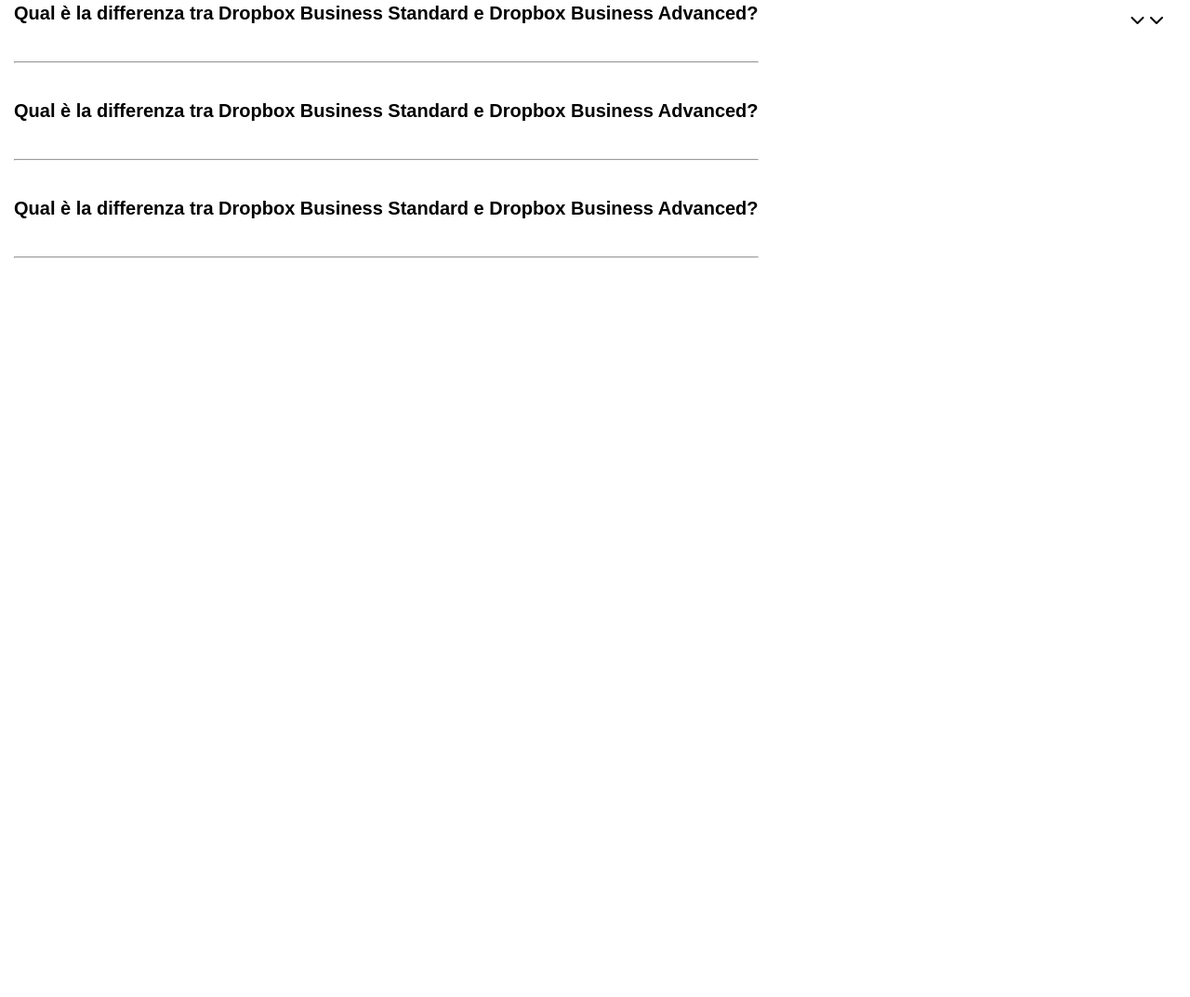
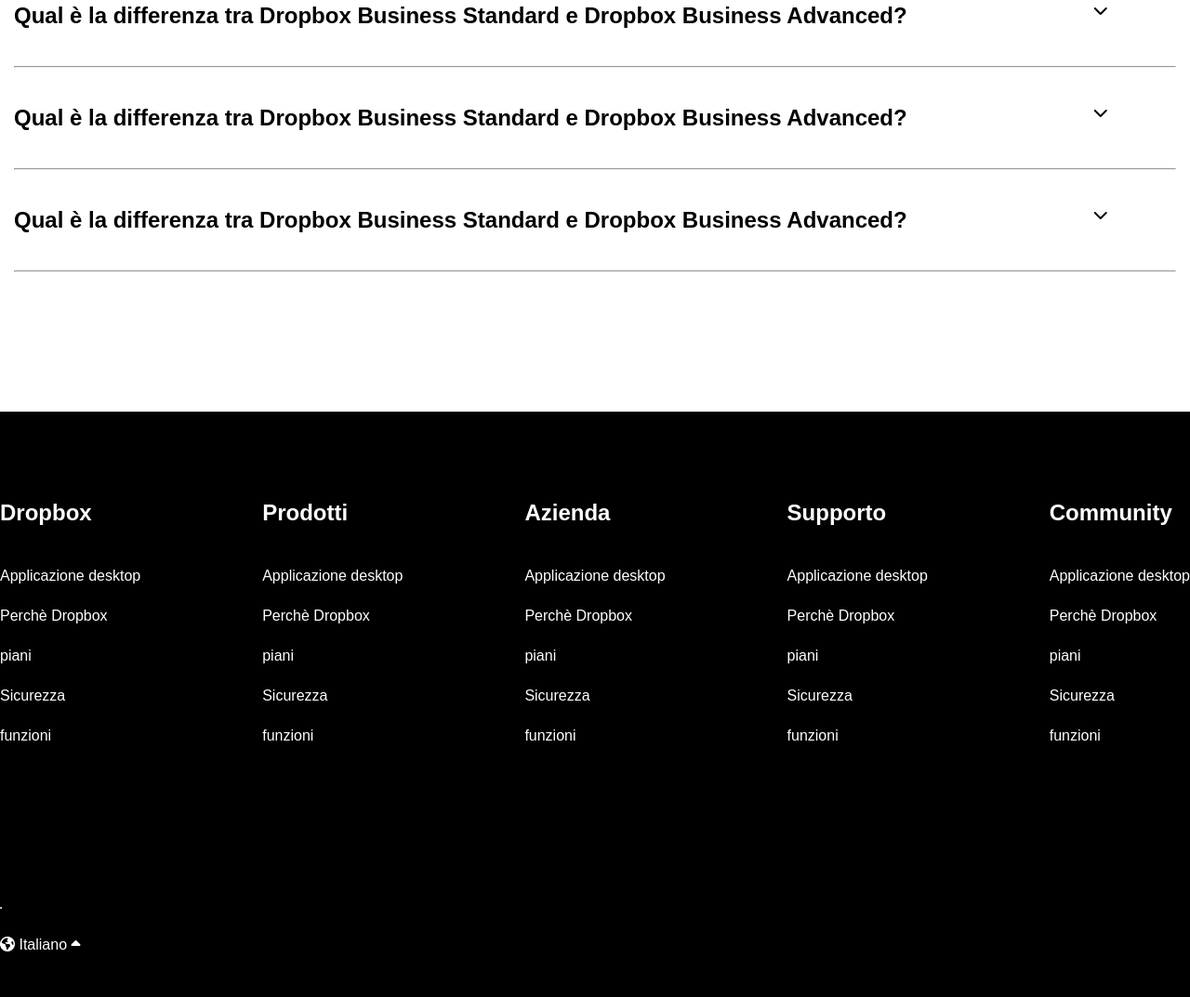
Before and after one commit to MichelepioBombai/htmlcss-dropbox, a plain HTML site: page index.html in a window 1280 px wide. Shown: the part 5672-6745 px from the top of the page at 93% size. Before the commit the page ends 5990 px from the top, so only its background shows below. Drawn offline with Linux system fonts and the light colour scheme.

Commit message:
last-commit/added-footer

```diff
--- a/css/style.css
+++ b/css/style.css
@@ -399,19 +399,52 @@
     margin-bottom: 60px;
 
 }
+.dflex{
+    display: flex;
+}
 
-.content-question {
-    display: flex;
+.question{
+    margin-bottom: 40px;
+}
+
+.fa-solid.fa-chevron-down{
+    margin-left: 200px;
+}
+
+.container-question{
+    margin-bottom: 150px;
+}
+
+/* Footer */
+
+footer{
+    background-color: black;
+    color: white;
+    height: 630px;
+}
+
+
+ul li{
+    list-style: none;
+    margin: 25px 0;
 
 }
 
-.question-main {
-    font-size: 20px;
-    margin-bottom: 40px;
+.box-footer h2{
+    padding-top: 70px;
+    padding-bottom: 20px;
+
+
 }
 
-.side-col-w20{
-    max-height: 40px;
-    margin-left: 400px;
-    margin-top: 10px;
+.box-footer{
+    margin-bottom: 150px;
+    display: flex;
+    justify-content: space-between;
 }
+
+.hr-footer{
+    margin-right: 1300px;
+    margin-bottom: 30px;
+
+}
--- a/index.html
+++ b/index.html
@@ -334,34 +334,86 @@
 		<div class="container-small">
 			<h2 class="title-question">Domande frequenti</h2>
 			<hr>
-			<div class="content-question">
-				<div class="main-col-w80">
-					<h2 class="question-main">Qual è la differenza tra Dropbox Business Standard e Dropbox Business Advanced?</h2>
-					<hr>
-					<h2 class="question-main">Qual è la differenza tra Dropbox Business Standard e Dropbox Business Advanced?</h2>
-					<hr>
-					<h2 class="question-main">Qual è la differenza tra Dropbox Business Standard e Dropbox Business Advanced?</h2>
-					<hr>
+			<div class="container-question">
+				<div class="dflex">
+					<h2 class="question">Qual è la differenza tra Dropbox Business Standard e Dropbox Business Advanced?</h2>
+					<i class="fa-solid fa-chevron-down"></i>
 				</div>
+				<hr>
+				<div class="dflex">
+					<h2 class="question">Qual è la differenza tra Dropbox Business Standard e Dropbox Business Advanced?</h2>
+					<i class="fa-solid fa-chevron-down"></i>
+				</div>
+				<hr>
+				<div class="dflex">
+					<h2 class="question">Qual è la differenza tra Dropbox Business Standard e Dropbox Business Advanced?</h2>
+					<i class="fa-solid fa-chevron-down"></i>
+				</div>
+				<hr>
+			</div>
+		</div>
+	</main>
 
-
-				<div class="side-col-w20">
-					<i class="fa-solid fa-chevron-down"></i>
-					<i class="fa-solid fa-chevron-down"></i>
-
-
+	<!-- Footer -->
+	<footer>
+		<div class="container-big">
+			<div class="box-footer">
+				<div class="dflex">
+					<ul>
+						<li><h2>Dropbox</h2></li>
+						<li><a href="#"></a>Applicazione desktop</li>
+						<li><a href="#"></a>Perchè Dropbox</li>
+						<li><a href="#"></a>piani</li>
+						<li><a href="#"></a>Sicurezza</li>
+						<li><a href="#"></a>funzioni</li>
+					</ul>
+				</div>
+				<div class="dflex">
+					<ul>
+						<li><h2>Prodotti</h2></li>
+						<li><a href="#"></a>Applicazione desktop</li>
+						<li><a href="#"></a>Perchè Dropbox</li>
+						<li><a href="#"></a>piani</li>
+						<li><a href="#"></a>Sicurezza</li>
+						<li><a href="#"></a>funzioni</li>
+					</ul>
+				</div>
+				<div class="dflex">
+					<ul>
+						<li><h2>Azienda</h2></li>
+						<li><a href="#"></a>Applicazione desktop</li>
+						<li><a href="#"></a>Perchè Dropbox</li>
+						<li><a href="#"></a>piani</li>
+						<li><a href="#"></a>Sicurezza</li>
+						<li><a href="#"></a>funzioni</li>
+					</ul>
+				</div>
+				<div class="dflex">
+					<ul>
+						<li><h2>Supporto</h2></li>
+						<li><a href="#"></a>Applicazione desktop</li>
+						<li><a href="#"></a>Perchè Dropbox</li>
+						<li><a href="#"></a>piani</li>
+						<li><a href="#"></a>Sicurezza</li>
+						<li><a href="#"></a>funzioni</li>
+					</ul>
+				</div>
+				<div class="dflex">
+					<ul>
+						<li><h2>Community</h2></li>
+						<li><a href="#"></a>Applicazione desktop</li>
+						<li><a href="#"></a>Perchè Dropbox</li>
+						<li><a href="#"></a>piani</li>
+						<li><a href="#"></a>Sicurezza</li>
+						<li><a href="#"></a>funzioni</li>
+					</ul>
 				</div>
 			</div>
-
+			<hr class="hr-footer">
+			<span><i class="fa-solid fa-earth-americas"></i> Italiano <i class="fa-solid fa-caret-up"></i></span>
 
 		</div>
-
-
-
-
-
-
-	</main>
+	</footer>
 
 </body>
 
```
